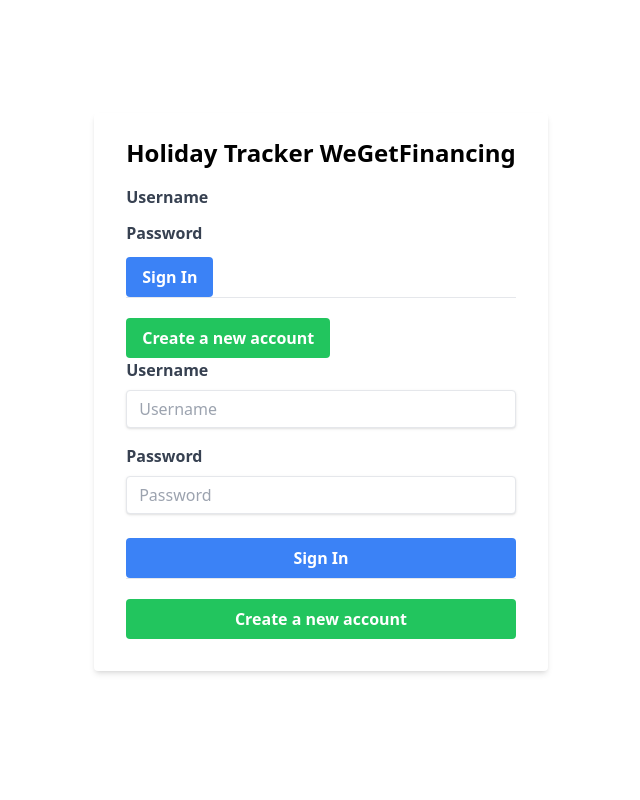
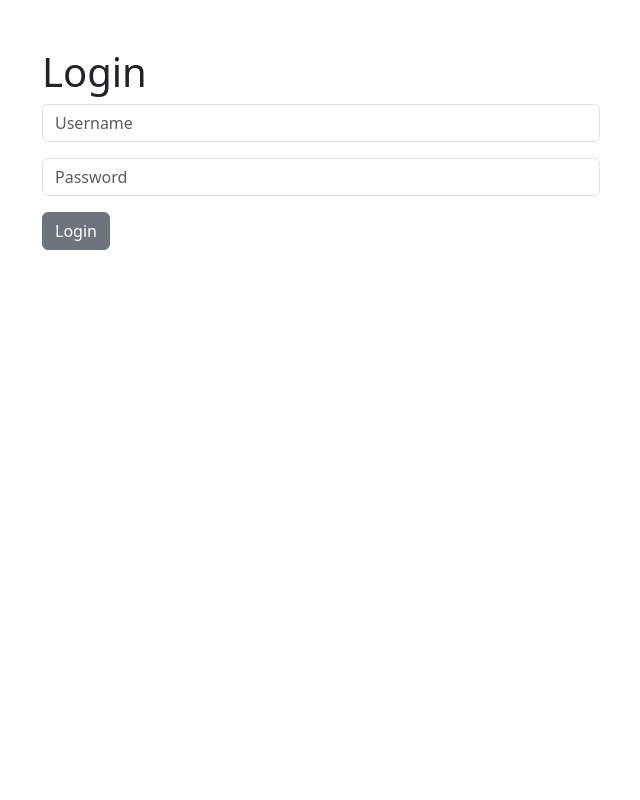
Before and after one commit to martinstajnko/Django-HolidayTracker, a Django app: page / in a window 1280 px wide. Shown: the whole page, without its empty margins (319-959 px from the left). Run offline with Django 4.2, Linux system fonts and the light colour scheme; some libraries are stand-ins or nearby versions.

Commit message:
starting with login page

```diff
--- a/holidaytracker/core/templates/core/base.html
+++ b/holidaytracker/core/templates/core/base.html
@@ -5,56 +5,31 @@
     <meta http-equiv="X-UA-Compatible" content="IE=edge">
     <meta name="viewport" content="width=device-width, initial-scale=1.0">
 
-    <script src="https://cdn.tailwindcss.com"></script>
+    <link href="https://cdn.jsdelivr.net/npm/bootstrap@5.3.0-alpha3/dist/css/bootstrap.min.css" rel="stylesheet" integrity="sha384-KK94CHFLLe+nY2dmCWGMq91rCGa5gtU4mk92HdvYe+M/SXH301p5ILy+dN9+nJOZ" crossorigin="anonymous">
 
-    <title>{% block title %} {% endblock %} | WGF HolidayTracker</title>
+    <!-- <title>{% block title %} {% endblock %} | WGF HolidayTracker</title>     -->
+    <title>WGF HolidayTracker</title>
 </head>
 
 <body>
-    <div class="min-h-screen flex items-center justify-center">
-        <div class="bg-white shadow-md rounded px-8 pt-6 pb-8 mb-4 flex flex-col">
+  <div class="container">
+    <br>
+    {% if messages %}
+      {% for message in messages %}
+        <div class="alert alert-warning alert-dismissible fade show" role="alert">
+          <strong>Holy guacamole!</strong> {{ message }}
+          <button type="button" class="btn-close" data-bs-dismiss="alert" aria-label="Close"></button>
+        </div>
+      {% endfor %}
+    {% endif %}
+    <br>
+    {% block content %}
+    {% endblock %}
+  </div>
 
-          {% block content%}
-          {% endblock %}
-          <div class="mb-4">
-            <label class="block text-gray-700 font-bold mb-2" for="username">
-              Username
-            </label>
-            <input
-              class="shadow appearance-none border rounded w-full py-2 px-3 text-gray-700 leading-tight focus:outline-none focus:shadow-outline"
-              id="username"
-              type="text"
-              placeholder="Username"
-            />
-          </div>
-          <div class="mb-6">
-            <label class="block text-gray-700 font-bold mb-2" for="password">
-              Password
-            </label>
-            <input
-              class="shadow appearance-none border rounded w-full py-2 px-3 text-gray-700 leading-tight focus:outline-none focus:shadow-outline"
-              id="password"
-              type="password"
-              placeholder="Password"
-            />
-          </div>
-          <button
-            class="bg-blue-500 hover:bg-blue-700 text-white font-bold py-2 px-4 rounded focus:outline-none focus:shadow-outline"
-            type="button"
-          >
-            Sign In
-          </button>
 
-          <hr class="mb-5" />
 
-          <button
-            class="bg-green-500 hover:bg-green-700 text-white font-bold py-2 px-4 rounded focus:outline-none focus:shadow-outline"
-            type="button"
-          >
-            Create a new account
-          </button>
-        </div>
-    </div>
+  <script src="https://cdn.jsdelivr.net/npm/bootstrap@5.3.0-alpha3/dist/js/bootstrap.bundle.min.js" integrity="sha384-ENjdO4Dr2bkBIFxQpeoTz1HIcje39Wm4jDKdf19U8gI4ddQ3GYNS7NTKfAdVQSZe" crossorigin="anonymous"></script>
 
 </body>
 </html>
--- a/holidaytracker/core/templates/core/index.html
+++ b/holidaytracker/core/templates/core/index.html
@@ -1,109 +1,31 @@
-<!DOCTYPE html>
-<html lang="en">
-<head>
-    <meta charset="UTF-8">
-    <meta http-equiv="X-UA-Compatible" content="IE=edge">
-    <meta name="viewport" content="width=device-width, initial-scale=1.0">
+{% extends 'core/base.html' %}
 
-    <script src="https://cdn.tailwindcss.com"></script>
+{% block content %}
 
-    <title>Welcome</title>
-</head>
 
-<body>
-    <div class="min-h-screen flex items-center justify-center">
-        <div class="bg-white shadow-md rounded px-8 pt-6 pb-8 mb-4 flex flex-col">
+{% if user.is_authenticated %}
+<h1 class="">WGF Holiday Tracker</h1>
 
-          <h1 class="text-2xl font-bold mb-4">Holiday Tracker WeGetFinancing</h1>
-          <div class="mb-4">
+{% else %}
+
+<div class="col-md-6 offset-md-3">
+  <h1>Login</h1>
 
   <form method="POST" action=".">
       {% csrf_token %}
       <!-- {{ form.as_p }} -->
-
-                {{ form.non_field_errors }}
-
       <div class="mb-3">
-                    <label class="block text-gray-700 font-bold mb-2" for="username">
-                        Username
-                    </label>
-                    <!-- <label class="inline-block mb-2">Username</label><br> -->
-                    {{ form.username }}
+        <input type="text" class="form-control" name="username" placeholder="Username" required>
+      </div>
+      <div class="mb-3">
+        <input type="password" class="form-control" name="password" placeholder="Password" required>
       </div>
 
-                <div class="mb-3">
-                    <label class="block text-gray-700 font-bold mb-2" for="password">
-                        Password
-                    </label>
-                    {{ form.password }}
+      <button type="submit" class="btn btn-secondary">Login</button>
+  </form>
 </div>
 
-                {% if form.errors or form.non_field_errors %}
-                    <div class="mb-3 p-6 rounded-xl">
-                        <ul class="text-red-500">
-                            {% for error in form.errors %}
-                                <li>{{ error }}</li>
-                            {% endfor %}
-                        </ul>
-                    </div>
 {% endif %}
 
-                <button
-                class="bg-blue-500 hover:bg-blue-700 text-white font-bold py-2 px-4 rounded focus:outline-none focus:shadow-outline"
-                type="button"
-                >
-                    Sign In
-                </button>
 
-                <hr class="mb-5" />
-
-                <button
-                class="bg-green-500 hover:bg-green-700 text-white font-bold py-2 px-4 rounded focus:outline-none focus:shadow-outline"
-                type="button"
-                 >
-                    Create a new account
-                </button>
-
-            </form>
-
-            <label class="block text-gray-700 font-bold mb-2" for="username">
-              Username
-            </label>
-            <input
-              class="shadow appearance-none border rounded w-full py-2 px-3 text-gray-700 leading-tight focus:outline-none focus:shadow-outline"
-              id="username"
-              type="text"
-              placeholder="Username"
-            />
-          </div>
-          <div class="mb-6">
-            <label class="block text-gray-700 font-bold mb-2" for="password">
-              Password
-            </label>
-            <input
-              class="shadow appearance-none border rounded w-full py-2 px-3 text-gray-700 leading-tight focus:outline-none focus:shadow-outline"
-              id="password"
-              type="password"
-              placeholder="Password"
-            />
-          </div>
-          <button
-            class="bg-blue-500 hover:bg-blue-700 text-white font-bold py-2 px-4 rounded focus:outline-none focus:shadow-outline"
-            type="button"
-          >
-            Sign In
-          </button>
-
-          <hr class="mb-5" />
-
-          <button
-            class="bg-green-500 hover:bg-green-700 text-white font-bold py-2 px-4 rounded focus:outline-none focus:shadow-outline"
-            type="button"
-          >
-            Create a new account
-          </button>
-        </div>
-    </div>
-
-</body>
-</html>
+{% endblock %}
--- /dev/null
+++ b/holidaytracker/core/urls.py
@@ -0,0 +1,11 @@
+
+from django.urls import path
+from core import views
+
+app_name = 'core'
+
+urlpatterns = [
+    path('', views.index, name='index'),
+    #path('login/', views.login, name='login'),
+    #path('logout/', views.logout, name='logout'),
+]
--- a/holidaytracker/core/views.py
+++ b/holidaytracker/core/views.py
@@ -1,9 +1,29 @@
-from django.shortcuts import render
+from django.shortcuts import render, redirect
+from django.contrib.auth import authenticate, login, logout
+from django.contrib import messages
 
 
 def index(request):
-    return render(request, 'core/index.html')
+
+    if request.method == 'POST':
+
+        username = request.POST.get('username')
+        password = request.POST.get('password')
+        user = authenticate(request, username=username, password=password)
+
+        if user is not None:
+            login(request, user)
+            messages.success(request, f'Welcome {username}!')
+            return redirect('core:index')
+
+        else:
+            print('Username OR password is incorrect')
+            messages.error(request, 'Username OR password is incorrect')
+            return redirect('core:index')
+
+    else:
+        return render(request, 'core/index.html')
 
 
-def dashboard(request):
-    return render(request, 'core/dashboard.html')
+def logout(request):
+    pass
--- a/holidaytracker/holidaytracker/urls.py
+++ b/holidaytracker/holidaytracker/urls.py
@@ -16,13 +16,10 @@
 """
 
 from django.contrib import admin
-from django.urls import path
-
-from core import views
+from django.urls import path, include
 
 
 urlpatterns = [
-    path('', views.index, name='index'),
-    path('dashboard/', views.dashboard, name='dashboard'),
     path('admin/', admin.site.urls),
+    path('', include('core.urls')),
 ]
```
Also changed, not shown: holidaytracker/core/templates/core/dashboard.html (deleted, +0 -59 lines), holidaytracker/db.sqlite3. Lines whose indentation alone changed are shown as unchanged.
